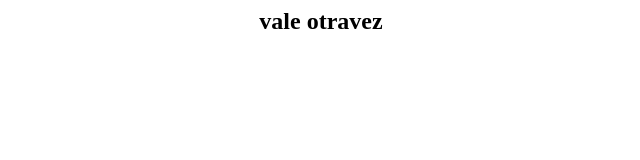
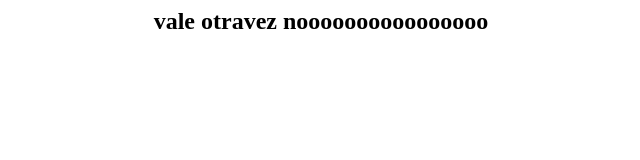
Before and after one commit to damaicol/hosp, a plain HTML site: page index.html in a window 1280 px wide. Shown: the whole page, without its empty margins (319-959 px from the left). Drawn offline with Linux system fonts and the light colour scheme.

Commit message:
Update index.html

```diff
--- a/index.html
+++ b/index.html
@@ -3,7 +3,7 @@
 <title>prueba</title>
 </head>
 <body><h2> <center>
-    vale otravez
+    vale otravez noooooooooooooooo
 </center> </h2>
 </body>
 </html>
```
